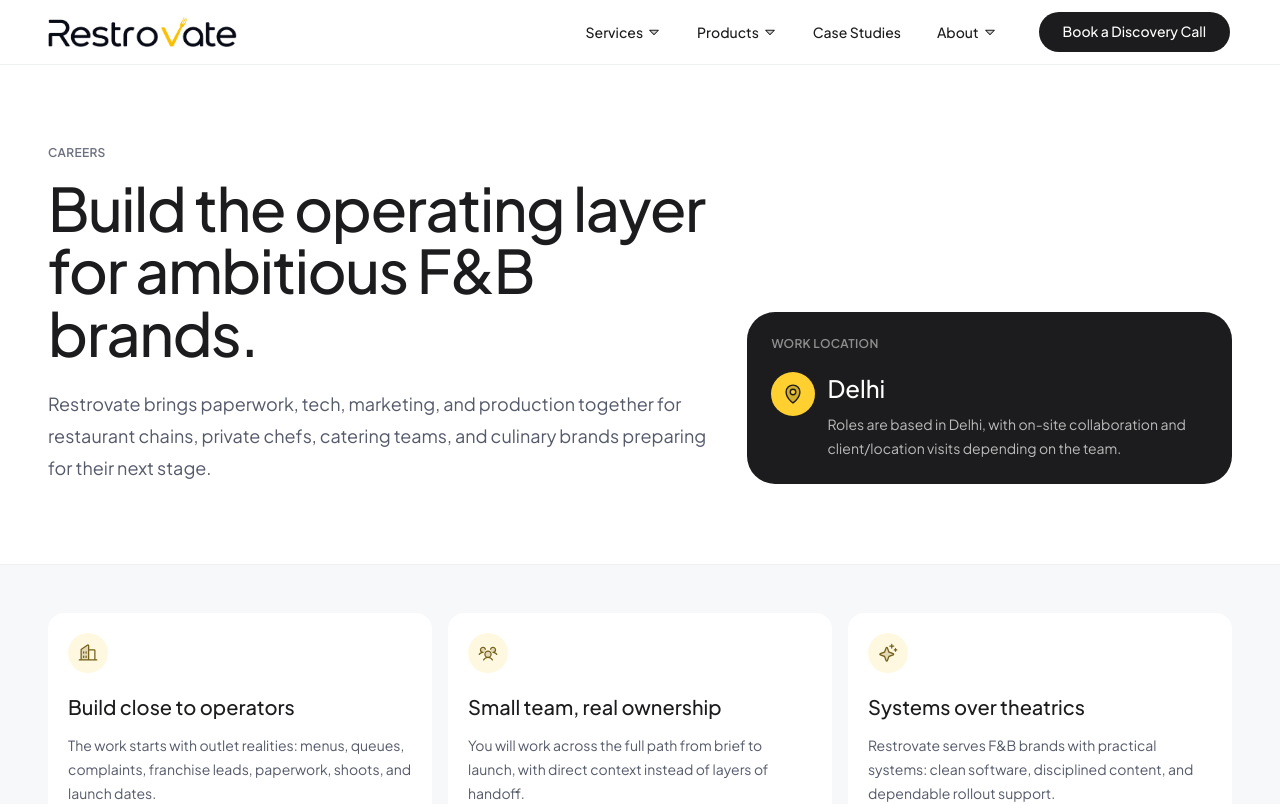
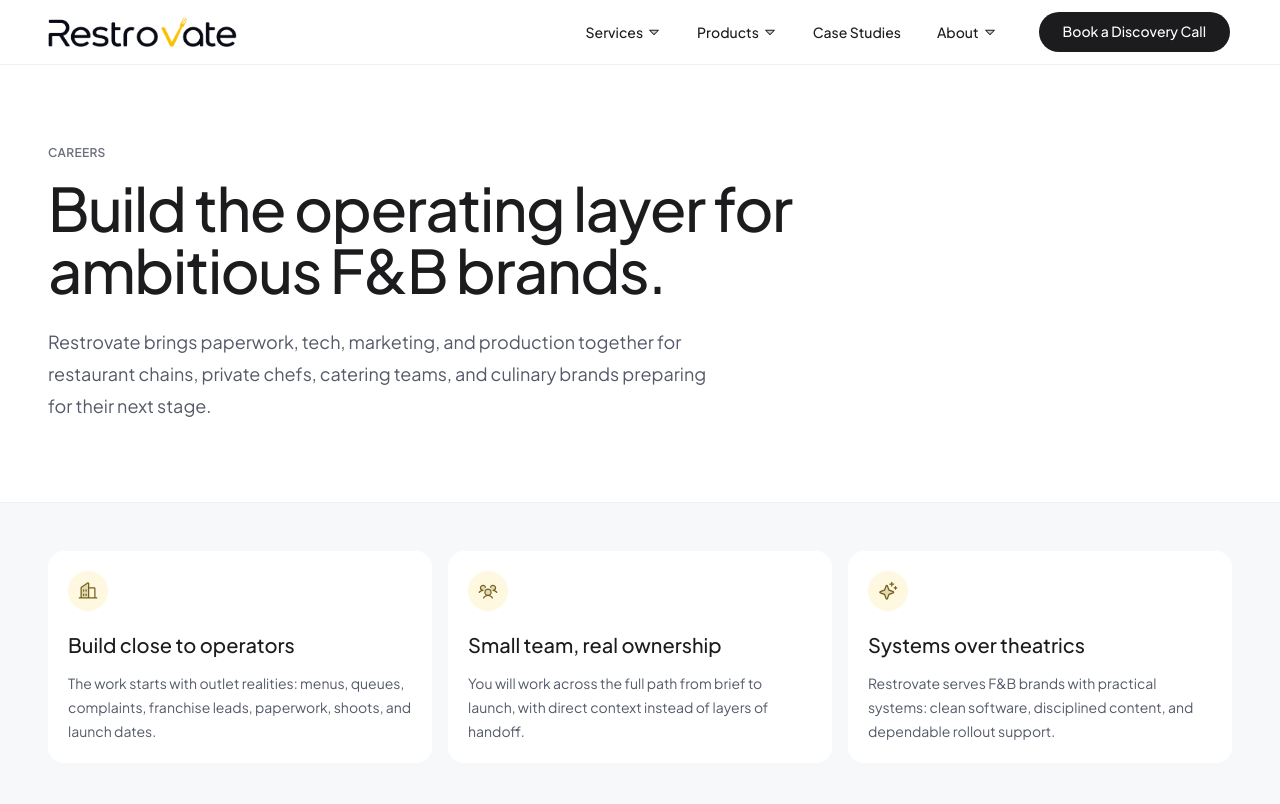
Before and after one commit to mrcodefrost/restro-tech, a Next.js app: page /careers in a window 1280 px wide. Shown: the top 804 px of the page. Built offline with nearby package versions, Linux system fonts and the light colour scheme.

Commit message:
fix(careers): remove work location block
Drop the "Work location / Delhi" card from the careers hero and
collapse the two-column layout back to a single block.

```diff
--- a/src/features/careers/careers-page.tsx
+++ b/src/features/careers/careers-page.tsx
@@ -35,7 +35,7 @@
   return (
     <>
       <section className="px-6 py-16 md:px-10 lg:px-12 lg:py-20">
-        <div className="mx-auto grid max-w-7xl gap-10 lg:grid-cols-[minmax(0,0.98fr)_minmax(420px,0.72fr)] lg:items-end">
+        <div className="mx-auto max-w-7xl">
           <FadeIn>
             <p className="text-xs font-semibold uppercase tracking-wide text-[#6b6f7e]">
               Careers
@@ -48,27 +48,6 @@
               together for restaurant chains, private chefs, catering teams,
               and culinary brands preparing for their next stage.
             </p>
-          </FadeIn>
-
-          <FadeIn
-            delay={0.08}
-            className="rounded-[28px] bg-[#1c1c1e] p-6 text-white"
-          >
-            <p className="text-xs font-semibold uppercase tracking-wide text-white/50">
-              Work location
-            </p>
-            <div className="mt-5 flex items-start gap-3">
-              <span className="grid size-11 shrink-0 place-items-center rounded-full bg-[#ffd02f] text-[#1c1c1e]">
-                <MapPin size={22} weight="duotone" />
-              </span>
-              <div>
-                <h2 className="text-2xl font-medium">Delhi</h2>
-                <p className="mt-2 text-sm leading-6 text-white/70">
-                  Roles are based in Delhi, with on-site collaboration and
-                  client/location visits depending on the team.
-                </p>
-              </div>
-            </div>
           </FadeIn>
         </div>
       </section>
```
